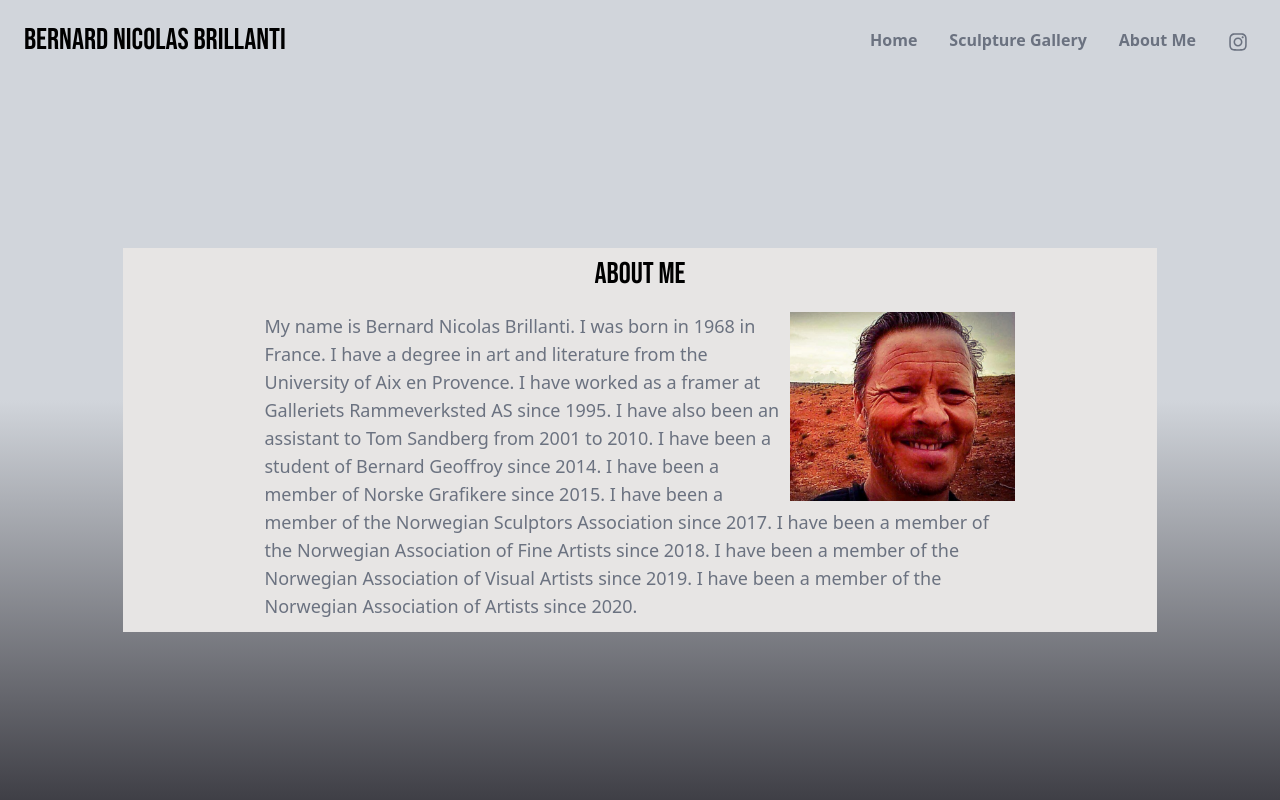
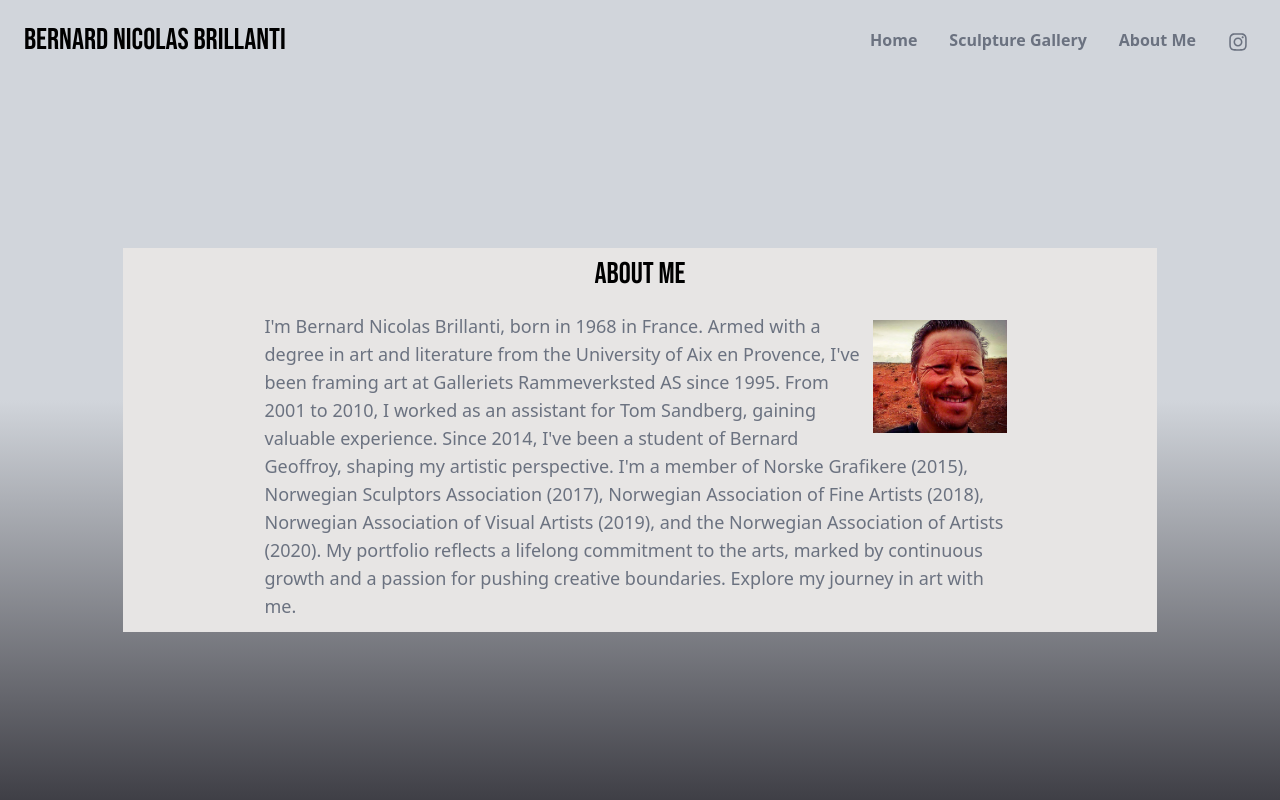
Before and after one commit to sarunj/Bernard-Portfolio-website, a React (Create React App) app: page /about-me in a window 1280 px wide. Built offline with nearby package versions, Linux system fonts and the light colour scheme.

Commit message:
rewriten about text

```diff
--- a/src/components/About.jsx
+++ b/src/components/About.jsx
@@ -7,17 +7,14 @@ const About = () => {
         <h1 className='text-3xl font-nameHeaderFont py-2'>About Me</h1>
         <div className="flex flex-row justify-center item-center">
           <p className='text-lg w-3/4 p-3 font-medium text-gray-500'>
-            <img className='md:w-[30%] w-[90%]  md:float-right' src='images\Bernard_profile_crop.jpg' alt='Bernard Nicolas Brillanti'/>
-            My name is Bernard Nicolas Brillanti. I was born in 1968 in France.
-            I have a degree in art and literature from the University of Aix en Provence.
-            I have worked as a framer at Galleriets Rammeverksted AS since 1995.
-            I have also been an assistant to Tom Sandberg from 2001 to 2010.
-            I have been a student of Bernard Geoffroy since 2014.
-            I have been a member of Norske Grafikere since 2015.
-            I have been a member of the Norwegian Sculptors Association since 2017.
-            I have been a member of the Norwegian Association of Fine Artists since 2018.
-            I have been a member of the Norwegian Association of Visual Artists since 2019.
-            I have been a member of the Norwegian Association of Artists since 2020.
+            <img className='w-[90%] md:w-[30%] p-2 xl:w-[20%] md:float-right' src='images\Bernard_profile_crop.jpg' alt='Bernard Nicolas Brillanti'/>
+            I'm Bernard Nicolas Brillanti, born in 1968 in France. Armed with a degree in art and literature from the University of Aix en Provence,
+            I've been framing art at Galleriets Rammeverksted AS since 1995. From 2001 to 2010, I worked as an assistant for Tom Sandberg, gaining valuable experience.
+            Since 2014, I've been a student of Bernard Geoffroy, shaping my artistic perspective.
+            I'm a member of Norske Grafikere (2015), Norwegian Sculptors Association (2017), Norwegian Association of Fine Artists (2018),
+            Norwegian Association of Visual Artists (2019), and the Norwegian Association of Artists (2020).
+            My portfolio reflects a lifelong commitment to the arts, marked by continuous growth and a passion
+            for pushing creative boundaries. Explore my journey in art with me.
           </p>
         </div>
       </div>
```
